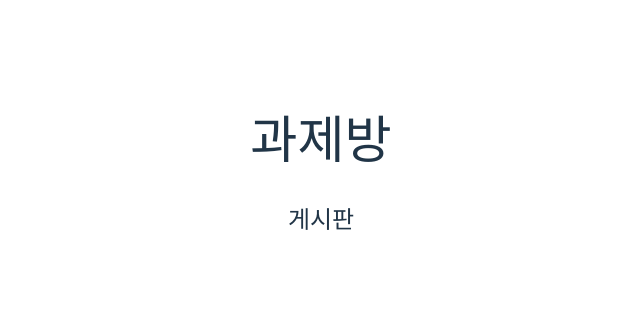
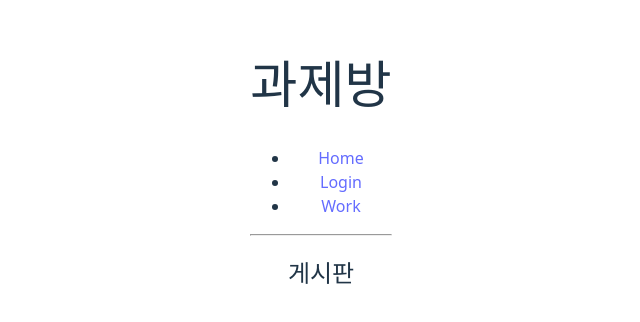
Before and after one commit to parkote9212/react-site, a React (Vite) app: page /react-site/work in a window 1280 px wide. Shown: the part 234-556 px from the top of the page, without its empty margins (319-959 px from the left). Built offline with nearby package versions, Linux system fonts and the light colour scheme.

Commit message:
Layout modify

```diff
--- a/src/App.jsx
+++ b/src/App.jsx
@@ -1,24 +1,29 @@
-import { BrowserRouter, Routes } from "react-router-dom";
-import { Route } from "react-router-dom";
-// import { useState } from "react";
+// App.js
+
+import { BrowserRouter, Routes, Route } from "react-router-dom";
 import "./App.css";
 import Login from "./compo/Login";
 import Home from "./compo/Home";
 import Layout from "./compo/Layout";
-import Work from "./compo/Work"
+import Work from "./compo/Work";
 
 function App() {
-  // const [count, setCount] = useState(0)
-
   return (
     <>
       <h1>과제방</h1>
       <BrowserRouter>
         <Routes>
-          <Route path="/react-site/" element={<Layout />} />
-          <Route index element={<Home />} />
-          <Route path="/react-site/login" element={<Login />} />
-          <Route path="/react-site/work" element={<Work />} />
+          {/* Layout을 부모 Route로 설정 */}
+          <Route path="/react-site" element={<Layout />}>
+            {/* '/react-site' 경로 접속 시 기본으로 보여줄 페이지 */}
+            <Route index element={<Home />} />
+
+            {/* '/react-site/login' 경로 */}
+            <Route path="login" element={<Login />} />
+
+            {/* '/react-site/work' 경로 */}
+            <Route path="work" element={<Work />} />
+          </Route>
         </Routes>
       </BrowserRouter>
     </>
--- a/src/compo/Layout.jsx
+++ b/src/compo/Layout.jsx
@@ -1,21 +1,33 @@
+// compo/Layout.js
+
 import { Link, Outlet } from "react-router-dom";
 
 function Layout() {
     return (
         <div>
-      <h2>홈 페이지</h2>
+            {/* 이 내비게이션은 어떤 페이지를 가든 공통으로 보입니다. */}
             <nav>
                 <ul>
                     <li>
-            <Link to="/react-site/">Home</Link>
+                        {/* to=""는 부모 경로인 /react-site를 의미합니다. */}
+                        <Link to="">Home</Link>
                     </li>
                     <li>
-            <Link to="/react-site/login">Login</Link>
+                        <Link to="login">Login</Link>
                     </li>
-
+                    <li>
+                        <Link to="work">Work</Link>
+                    </li>
                 </ul>
             </nav>
-      <Outlet></Outlet>
+
+            <hr />
+
+            {/* ↓ 이 자리에 Home, Login, Work 컴포넌트가 렌더링됩니다. */}
+            <main>
+                <Outlet />
+            </main>
+
         </div>
     );
 }
```
Lines whose indentation alone changed are shown as unchanged.
